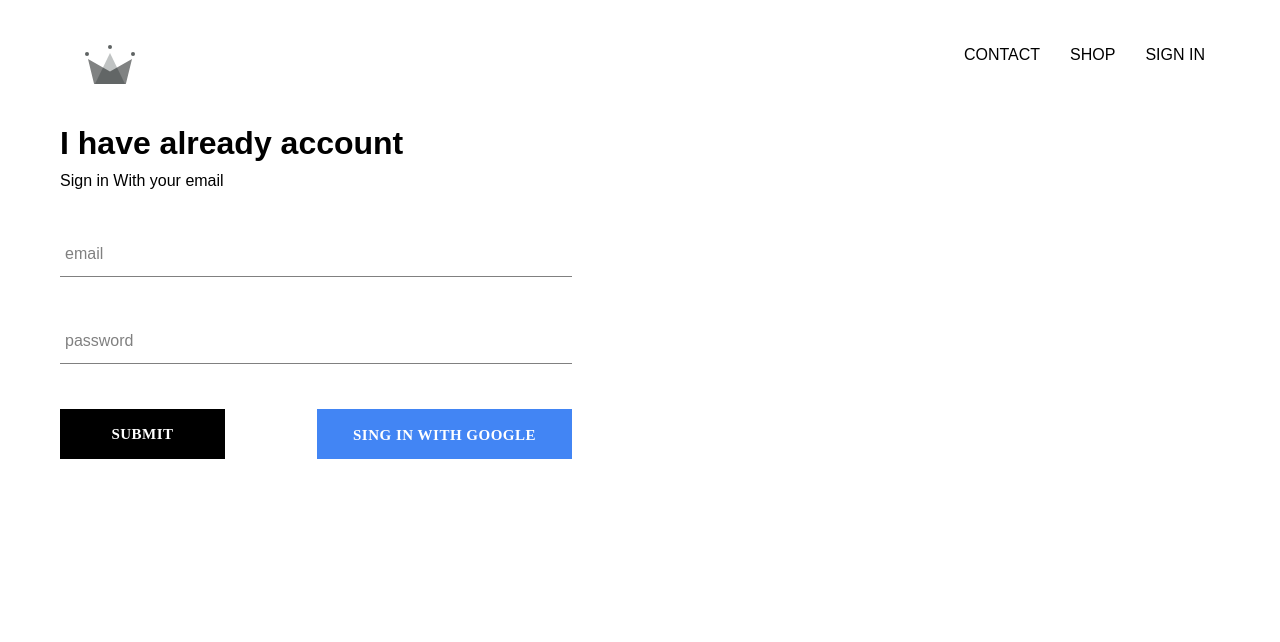
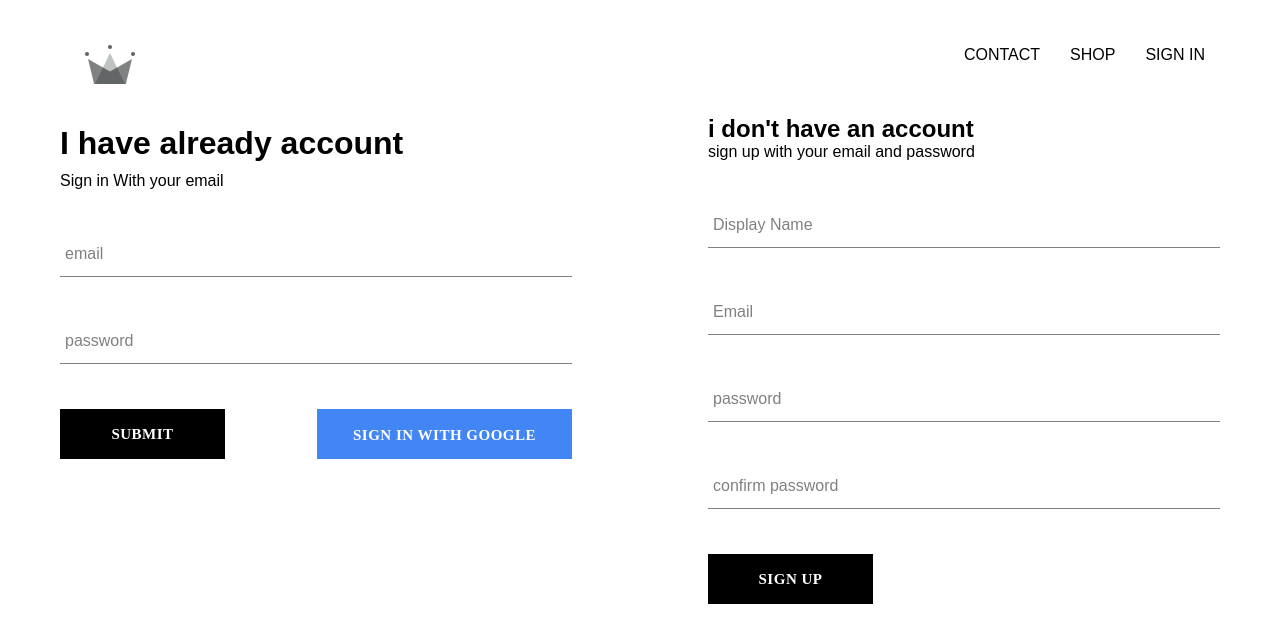
Before and after one commit to abdoMasko34/dune-clothing, a React (Create React App) app: page /auth in a window 1280 px wide. Shown: the top 642 px of the page. Built offline with nearby package versions, Linux system fonts and the light colour scheme; no server answers; a web font is replaced by a local one.

Commit message:
create sign in and signup component and create a users

```diff
--- a/src/App.js
+++ b/src/App.js
@@ -9,7 +9,7 @@ import ShopPage from "./components/shop/shop-page.component";
 // import WomenPage from "./components/women/women.component";
 import Auth from "./components/auth/auth.component";
 
-import { auth } from "./firebase/firebase-utili";
+import { auth, createUserProfileDocument } from "./firebase/firebase-utili";
 
 import { Routes, Route } from "react-router-dom";
 class App extends Component {
@@ -21,10 +21,27 @@ class App extends Component {
   }
   unsubscribeFromAuth = null;
   componentDidMount() {
-    this.unsubscribeFromAuth = auth.onAuthStateChanged((user) => {
-      this.setState({ currentUser: user });
+    this.unsubscribeFromAuth = auth.onAuthStateChanged(async (userAuth) => {
+      if (userAuth) {
+        const userRef = await createUserProfileDocument(userAuth);
 
-      console.log(user);
+        userRef.onSnapshot((snapShot) => {
+          this.setState(
+            {
+              currentUser: {
+                id: snapShot.id,
+                ...snapShot.data(),
+              },
+            },
+            () => {
+              console.log("current user", this.state);
+            }
+          );
+          console.log(this.state);
+        });
+
+        this.setState({ currentUser: userAuth });
+      }
     });
   }
   componentWillUnmount() {
--- a/src/components/UI/form-input/form-input.component.jsx
+++ b/src/components/UI/form-input/form-input.component.jsx
@@ -4,9 +4,8 @@ import "./form-input.style.scss";
 const FormInput = ({ handleChange, label, ...otherProps }) => (
   <div className="group">
     <input
-      type={otherProps.type}
       onChange={handleChange}
-      name={otherProps.name}
+      {...otherProps}
       className="form-input"
       required
     />
@@ -15,7 +14,6 @@ const FormInput = ({ handleChange, label, ...otherProps }) => (
         className={`${
           otherProps.value.length ? "shrink" : ""
         } form-input-label`}
-        htmlFor={otherProps.name}
       >
         {label}
       </label>
--- a/src/components/auth/auth.component.jsx
+++ b/src/components/auth/auth.component.jsx
@@ -1,6 +1,7 @@
 import React from "react";
 import SignIn from "./signIn/signIn.component";
 import SignUp from "./signup/signup.component";
+import "./auth.style.scss";
 
 const Auth = () => (
   <div className="auth-layout">
--- /dev/null
+++ b/src/components/auth/auth.style.scss
@@ -0,0 +1,5 @@
+.auth-layout {
+  display: flex;
+  flex-direction: row;
+  justify-content: space-between;
+}
--- a/src/components/auth/signIn/signIn.component.jsx
+++ b/src/components/auth/signIn/signIn.component.jsx
@@ -2,7 +2,7 @@ import React, { Component } from "react";
 import "./sign-in.style.scss";
 import FormInput from "../../UI/form-input/form-input.component";
 import CustomButton from "../../UI/custom-button/custom-button.component";
-import { signInWithGoogle } from "../../../firebase/firebase-utili";
+import { auth, signInWithGoogle } from "../../../firebase/firebase-utili";
 class SignIn extends Component {
   constructor() {
     super();
@@ -11,9 +11,16 @@ class SignIn extends Component {
       password: "",
     };
   }
-  handleSubmit = (e) => {
+  handleSubmit = async (e) => {
     e.preventDefault();
-
+    try {
+      await auth.signInWithEmailAndPassword(
+        this.state.email,
+        this.state.password
+      );
+    } catch (err) {
+      console.log("ERROR", err);
+    }
     this.setState({ email: "", password: "" });
   };
   handleChange = (e) => {
@@ -50,7 +57,7 @@ class SignIn extends Component {
               onClick={this.handleSignIn}
               isGoogleSignIn="true"
             >
-              SING IN WITH GOOGLE
+              SIGN IN WITH GOOGLE
             </CustomButton>
           </div>
         </form>
--- a/src/components/auth/signup/signup.component.jsx
+++ b/src/components/auth/signup/signup.component.jsx
@@ -1,12 +1,96 @@
 import React, { Component } from "react";
+import FormInput from "../../UI/form-input/form-input.component";
+import CustomButton from "../../UI/custom-button/custom-button.component";
+import "./signup.style.scss";
+
+import {
+  auth,
+  createUserProfileDocument,
+} from "../../../firebase/firebase-utili";
 
 class SignUp extends Component {
   constructor() {
     super();
-    this.state = {};
+    this.state = {
+      displayName: "",
+      email: "",
+      password: "",
+      confirmPassword: "",
+    };
   }
+
+  handleSubmit = async (e) => {
+    e.preventDefault();
+    const { displayName, email, password, confirmPassword } = this.state;
+
+    console.log();
+    if (password !== confirmPassword) {
+      alert("this passwords dont matches");
+      return;
+    }
+    try {
+      const { user } = await auth.createUserWithEmailAndPassword(
+        email,
+        password
+      );
+
+      console.log(user);
+      await createUserProfileDocument(user, { displayName });
+    } catch (err) {
+      console.log("Error", err);
+    }
+
+    this.setState({
+      displayName: "",
+      email: "",
+      password: "",
+      confirmPassword: "",
+    });
+  };
+
+  handleChange = (e) => {
+    const { name, value } = e.target;
+    this.setState({ [name]: value });
+  };
   render() {
-    return <div className="sign-up"></div>;
+    const { displayName, email, password, confirmPassword } = this.state;
+    return (
+      <div className="sign-up">
+        <h2 className="title">i don't have an account</h2>
+        <span>sign up with your email and password</span>
+        <form className="sign-up-form" onSubmit={this.handleSubmit}>
+          <FormInput
+            type="text"
+            name="displayName"
+            value={displayName}
+            onChange={this.handleChange}
+            label="Display Name"
+          />
+          <FormInput
+            type="email"
+            name="email"
+            value={email}
+            onChange={this.handleChange}
+            label="Email"
+          />
+          <FormInput
+            type="password"
+            name="password"
+            value={password}
+            onChange={this.handleChange}
+            label="password"
+          />
+          <FormInput
+            type="password"
+            name="confirmPassword"
+            value={confirmPassword}
+            onChange={this.handleChange}
+            label="confirm password"
+          />
+          <CustomButton type="submit">SIGN UP</CustomButton>
+        </form>
+      </div>
+    );
   }
 }
 
--- a/src/components/auth/signup/signup.style.scss
+++ b/src/components/auth/signup/signup.style.scss
@@ -0,0 +1,5 @@
+.sign-up {
+  display: flex;
+  flex-direction: column;
+  width: 40vw;
+}
--- a/src/firebase/firebase-utili.js
+++ b/src/firebase/firebase-utili.js
@@ -1,8 +1,8 @@
 import firebase from "firebase/compat/app";
-import { getAuth, GoogleAuthProvider, signInWithPopup } from "firebase/auth";
+// import { getAuth, GoogleAuthProvider, signInWithPopup } from "firebase/auth";
+import "firebase/compat/firestore";
 
-// import "firebase/firestore";
-// import "firebase/auth";
+import "firebase/compat/auth";
 
 const config = {
   apiKey: "AIzaSyCJcCzvOxa53-c30fiLSLNcMNSaxlscrr4",
@@ -13,18 +13,40 @@ const config = {
   appId: "1:861883231261:web:ed4993093ceaa19e2baaf4",
   measurementId: "G-FDZC19YHDT",
 };
-const app = firebase.initializeApp(config);
-export const auth = getAuth(app);
-export const provider = new GoogleAuthProvider();
-export const signInWithGoogle = () => {
-  signInWithPopup(auth, provider)
-    .then((res) => console.log(res))
-    .catch((err) => console.log(err));
+firebase.initializeApp(config);
+
+export const createUserProfileDocument = async (userAuth, additionalData) => {
+  if (!userAuth) {
+    return;
+  }
+  const userRef = firestore.doc(`users/${userAuth.uid}`);
+  // const userRef = db.doc(`users/${userAuth.uid}`);
+  const snapShot = await userRef.get();
+
+  if (!snapShot.exists) {
+    const { displayName, email } = userAuth;
+    const createdAt = new Date();
+
+    try {
+      await userRef.set({
+        displayName,
+        email,
+        createdAt,
+        ...additionalData,
+      });
+    } catch (error) {
+      console.log("Error created user", error.message);
+    }
+  }
+
+  return userRef;
 };
-// export const auth = firebase.auth();
-// export const firestore = firebase.firestore();
-// const provider = new firebase.auth.googleAuthProvider();
-// provider.setCustomeParameters({ prompt: "select account" });
-// export const signInWithGoogle = () => auth.signInWithPopup(provider);
+
+export const auth = firebase.auth();
+export const firestore = firebase.firestore();
+
+const provider = new firebase.auth.GoogleAuthProvider();
+provider.setCustomParameters({ prompt: "select_account" });
+export const signInWithGoogle = () => auth.signInWithPopup(provider);
 
 export default firebase;
```
Also changed, not shown: src/components/auth/auth.component.scss (deleted).
